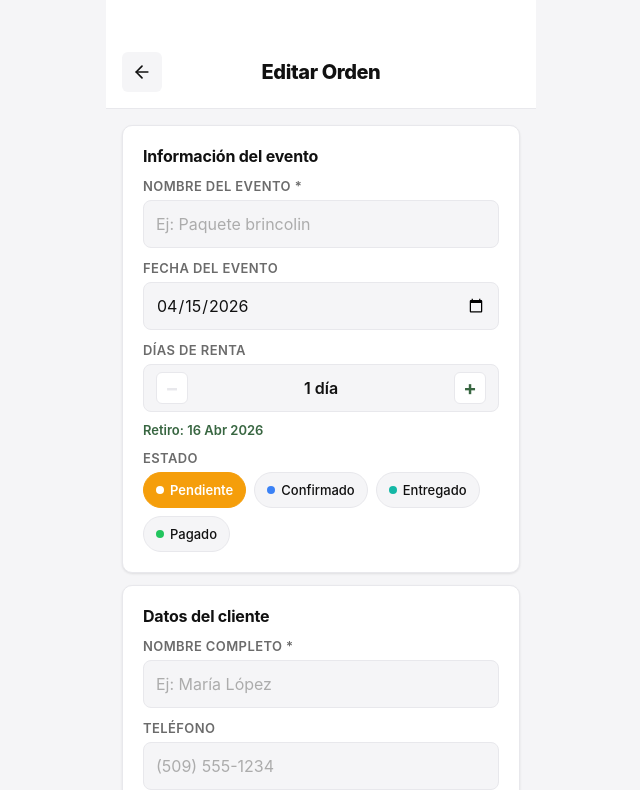
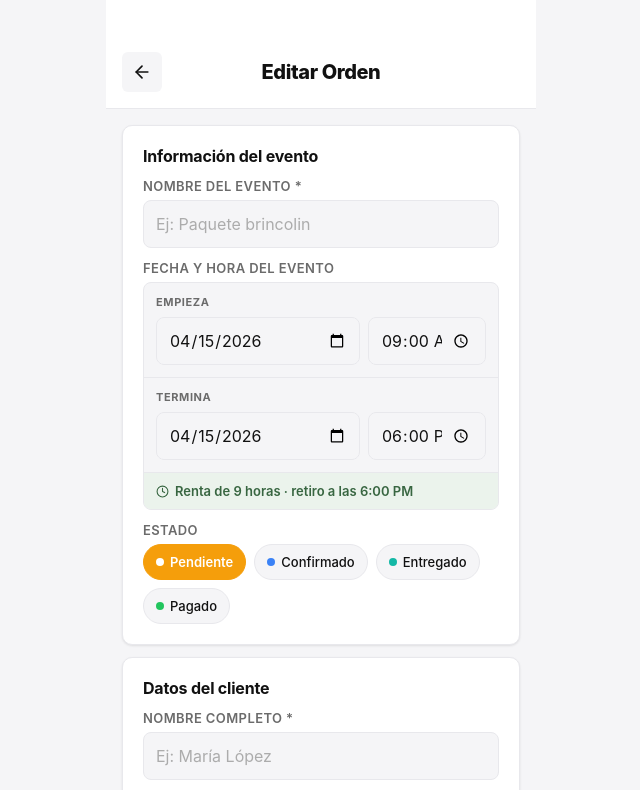
Before and after one commit to esdrasclth/EventOS, a React (Vite) app: page /ordenes/1/editar in a window 1280 px wide. Shown: the top 790 px of the page, without its empty margins (319-959 px from the left). Built offline with nearby package versions, Linux system fonts and the light colour scheme; no server answers; the database is empty; sample sign-in values are in the browser's storage; what @react-pdf/renderer would draw is missing.

Commit message:
fix: agregando elementos para permitir la configuracion de fechas de incio y fecha de cierre de eventos

```diff
--- a/src/pages/DetalleOrden.tsx
+++ b/src/pages/DetalleOrden.tsx
@@ -67,6 +67,46 @@ function formatDate(dateStr: string): string {
 
 function formatCurrency(amount: number): string {
   return `$ ${amount.toLocaleString('es-HN', { minimumFractionDigits: 2 })}`;
+}
+
+function formatDatetime(date: string, time?: string): string {
+  const [y, m, d] = date.split('-');
+  const MONTHS = ['ene','feb','mar','abr','may','jun','jul','ago','sep','oct','nov','dic'];
+  const dateStr = `${parseInt(d)} ${MONTHS[parseInt(m)-1]} ${y}`;
+  if (!time) return dateStr;
+  const [h, min] = time.split(':').map(Number);
+  const period = h >= 12 ? 'PM' : 'AM';
+  const hour = h % 12 || 12;
+  return `${dateStr} · ${hour}:${String(min).padStart(2,'0')} ${period}`;
+}
+
+function calcularDuracionDetalle(orden: { fecha: string; horaInicio?: string; fechaFin?: string; horaFin?: string; diasRenta?: number; fechaRetiro?: string }): string | null {
+  const fechaFin = orden.fechaFin ?? orden.fechaRetiro;
+  if (!fechaFin) return null;
+
+  if (orden.horaInicio && orden.horaFin) {
+    const start = new Date(`${orden.fecha}T${orden.horaInicio}:00`);
+    const end = new Date(`${fechaFin}T${orden.horaFin}:00`);
+    const diffMs = end.getTime() - start.getTime();
+    if (diffMs <= 0) return null;
+
+    if (orden.fecha === fechaFin) {
+      const diffMins = Math.round(diffMs / 60000);
+      const hours = Math.floor(diffMins / 60);
+      const mins = diffMins % 60;
+      if (hours > 0 && mins > 0) return `${hours}h ${mins}min`;
+      if (hours > 0) return `${hours} hora${hours !== 1 ? 's' : ''}`;
+      return `${mins} min`;
+    } else {
+      const diffDays = Math.round(diffMs / 86400000);
+      return `${diffDays} día${diffDays !== 1 ? 's' : ''}`;
+    }
+  }
+
+  if (orden.diasRenta && orden.diasRenta > 1) {
+    return `${orden.diasRenta} día${orden.diasRenta !== 1 ? 's' : ''}`;
+  }
+  return null;
 }
 
 const DetalleOrden: React.FC = () => {
@@ -232,17 +272,31 @@ const DetalleOrden: React.FC = () => {
             <div className={styles.infoRow}>
               <span className={styles.infoIcon}><Calendar size={14} /></span>
               <div>
-                <p className={styles.infoLabel}>Fecha del evento</p>
-                <p className={styles.infoValue}>{formatDate(orden.fecha)}</p>
+                <p className={styles.infoLabel}>Empieza</p>
+                <p className={styles.infoValue}>{formatDatetime(orden.fecha, orden.horaInicio)}</p>
               </div>
             </div>
-            <div className={styles.infoRow}>
-              <span className={styles.infoIcon}><Calendar size={14} /></span>
-              <div>
-                <p className={styles.infoLabel}>Fecha de retiro ({orden.diasRenta ?? 1} día{(orden.diasRenta ?? 1) !== 1 ? 's' : ''} de renta)</p>
-                <p className={styles.infoValue}>{orden.fechaRetiro ? formatDate(orden.fechaRetiro) : '—'}</p>
+            {(orden.fechaFin || orden.fechaRetiro) && (
+              <div className={styles.infoRow}>
+                <span className={styles.infoIcon}><Calendar size={14} /></span>
+                <div>
+                  <p className={styles.infoLabel}>Termina</p>
+                  <p className={styles.infoValue}>{formatDatetime(orden.fechaFin ?? orden.fechaRetiro!, orden.horaFin)}</p>
+                </div>
               </div>
-            </div>
+            )}
+            {(() => {
+              const dur = calcularDuracionDetalle(orden);
+              return dur ? (
+                <div className={styles.infoRow}>
+                  <span className={styles.infoIcon}><Clock size={14} /></span>
+                  <div>
+                    <p className={styles.infoLabel}>Duración</p>
+                    <p className={styles.infoValue}>{dur}</p>
+                  </div>
+                </div>
+              ) : null;
+            })()}
           </div>
         </CollapseSection>
 
--- a/src/pages/NuevaOrden.module.css
+++ b/src/pages/NuevaOrden.module.css
@@ -92,56 +92,59 @@
   letter-spacing: 0.4px;
 }
 
-.diasRentaControl {
-  display: flex;
-  align-items: center;
-  gap: var(--space-md);
-  height: 48px;
-  padding: 0 var(--space-md);
+/* Datetime picker */
+.datetimeBlock {
+  border: 1.5px solid var(--color-border);
   border-radius: var(--radius-lg);
-  border: 1.5px solid var(--color-border);
+  overflow: hidden;
   background: var(--color-bg);
 }
 
-.diasBtn {
-  width: 32px;
-  height: 32px;
-  border-radius: var(--radius-md);
-  background: var(--color-white);
-  border: 1.5px solid var(--color-border);
-  font-size: var(--font-size-lg);
+.datetimeSegment {
+  padding: var(--space-md);
+  display: flex;
+  flex-direction: column;
+  gap: 8px;
+}
+
+.datetimeSegmentLabel {
+  font-size: var(--font-size-xs);
   font-weight: 700;
-  color: var(--color-primary);
+  color: var(--color-text-secondary);
+  text-transform: uppercase;
+  letter-spacing: 0.6px;
+}
+
+.datetimeInputRow {
+  display: flex;
+  gap: var(--space-sm);
+}
+
+.datetimeInputRow .input {
+  flex: 1;
+  min-width: 0;
+}
+
+.timeInput {
+  width: 118px !important;
+  flex: none !important;
+}
+
+.datetimeDivider {
+  height: 1px;
+  background: var(--color-border);
+}
+
+.durationHint {
+  padding: 10px var(--space-md);
   display: flex;
   align-items: center;
-  justify-content: center;
-  flex-shrink: 0;
-  transition: background var(--transition-fast), border-color var(--transition-fast);
-}
-
-.diasBtn:active:not(:disabled) {
+  gap: 6px;
+  font-size: var(--font-size-sm);
+  font-weight: 600;
+  color: var(--color-primary);
   background: var(--color-primary-bg);
-  border-color: var(--color-primary);
-}
-
-.diasBtn:disabled {
-  color: var(--color-border);
-  cursor: not-allowed;
-}
-
-.diasValue {
-  flex: 1;
-  text-align: center;
-  font-size: var(--font-size-base);
-  font-weight: 600;
-  color: var(--color-text);
-}
-
-.fechaRetiroHint {
-  font-size: var(--font-size-sm);
-  color: var(--color-primary);
-  font-weight: 600;
-  margin-top: 4px;
+  border-top: 1px solid var(--color-border);
 }
 
 .input {
--- a/src/pages/NuevaOrden.tsx
+++ b/src/pages/NuevaOrden.tsx
@@ -6,6 +6,7 @@ import {
   Camera,
   X,
   Save,
+  Clock,
 } from 'lucide-react';
 import type { ItemOrden, EstadoOrden, OrdenFormData } from '../types';
 import { createOrden, updateOrden, getOrden, uploadImagen } from '../services/firebase';
@@ -19,11 +20,42 @@ const ESTADOS: { value: EstadoOrden; label: string; color: string }[] = [
   { value: 'pagado',     label: 'Pagado',     color: '#22C55E' },
 ];
 
-function calcularFechaRetiro(fecha: string, diasRenta: number): string {
-  if (!fecha || !diasRenta) return '';
-  const d = new Date(fecha + 'T00:00:00');
-  d.setDate(d.getDate() + diasRenta);
-  return d.toISOString().split('T')[0];
+function formatTime12(time: string): string {
+  if (!time) return '';
+  const [h, m] = time.split(':').map(Number);
+  const period = h >= 12 ? 'PM' : 'AM';
+  const hour = h % 12 || 12;
+  return `${hour}:${String(m).padStart(2, '0')} ${period}`;
+}
+
+function calcularDuracion(
+  fecha: string, horaInicio: string,
+  fechaFin: string, horaFin: string,
+): string | null {
+  if (!fecha || !fechaFin || !horaInicio || !horaFin) return null;
+  const start = new Date(`${fecha}T${horaInicio}:00`);
+  const end = new Date(`${fechaFin}T${horaFin}:00`);
+  const diffMs = end.getTime() - start.getTime();
+  if (diffMs <= 0) return null;
+
+  if (fecha === fechaFin) {
+    const diffMins = Math.round(diffMs / 60000);
+    const hours = Math.floor(diffMins / 60);
+    const mins = diffMins % 60;
+    let durStr = '';
+    if (hours > 0 && mins > 0) durStr = `${hours}h ${mins}min`;
+    else if (hours > 0) durStr = `${hours} hora${hours !== 1 ? 's' : ''}`;
+    else durStr = `${mins} min`;
+    return `Renta de ${durStr} · retiro a las ${formatTime12(horaFin)}`;
+  } else {
+    const DAYS = ['dom', 'lun', 'mar', 'mié', 'jue', 'vie', 'sáb'];
+    const MONTHS = ['ene', 'feb', 'mar', 'abr', 'may', 'jun', 'jul', 'ago', 'sep', 'oct', 'nov', 'dic'];
+    const endDate = new Date(fechaFin + 'T00:00:00');
+    const [, m, d] = fechaFin.split('-');
+    const dateStr = `${DAYS[endDate.getDay()]} ${parseInt(d)} ${MONTHS[parseInt(m) - 1]}`;
+    const diffDays = Math.round(diffMs / 86400000);
+    return `Renta de ${diffDays} día${diffDays !== 1 ? 's' : ''} · retiro ${dateStr}`;
+  }
 }
 
 const EMPTY_ITEM: ItemOrden = { producto: '', cantidad: 1, precio: 0 };
@@ -39,11 +71,14 @@ const NuevaOrden: React.FC = () => {
   const [imageFile, setImageFile] = useState<File | null>(null);
   const [loadingOrden, setLoadingOrden] = useState(isEdit);
 
+  const today = new Date().toISOString().split('T')[0];
+
   const [form, setForm] = useState<Omit<OrdenFormData, 'total'>>({
     nombreEvento: '',
-    fecha: new Date().toISOString().split('T')[0],
-    diasRenta: 1,
-    fechaRetiro: calcularFechaRetiro(new Date().toISOString().split('T')[0], 1),
+    fecha: today,
+    horaInicio: '09:00',
+    fechaFin: today,
+    horaFin: '18:00',
     nombre: '',
     telefono: '',
     direccion: '',
@@ -60,8 +95,9 @@ const NuevaOrden: React.FC = () => {
       setForm({
         nombreEvento: o.nombreEvento ?? '',
         fecha: o.fecha,
-        diasRenta: o.diasRenta ?? 1,
-        fechaRetiro: o.fechaRetiro ?? calcularFechaRetiro(o.fecha, o.diasRenta ?? 1),
+        horaInicio: o.horaInicio ?? '09:00',
+        fechaFin: o.fechaFin ?? o.fechaRetiro ?? o.fecha,
+        horaFin: o.horaFin ?? '18:00',
         nombre: o.nombre,
         telefono: o.telefono,
         direccion: o.direccion,
@@ -116,7 +152,15 @@ const NuevaOrden: React.FC = () => {
         imagenUrl = await uploadImagen(imageFile);
       }
 
-      const data: OrdenFormData = { ...form, imagenUrl };
+      const startMs = new Date((form.fechaFin ?? form.fecha) + 'T00:00:00').getTime();
+      const endMs = new Date(form.fecha + 'T00:00:00').getTime();
+      const diasRenta = Math.max(1, Math.round((startMs - endMs) / 86400000));
+      const data: OrdenFormData = {
+        ...form,
+        imagenUrl,
+        fechaRetiro: form.fechaFin ?? form.fecha,
+        diasRenta,
+      };
 
       if (isEdit && id) {
         await updateOrden(id, data);
@@ -179,55 +223,66 @@ const NuevaOrden: React.FC = () => {
             />
           </div>
           <div className={styles.field}>
-            <label className={styles.label}>Fecha del evento</label>
+            <label className={styles.label}>Fecha y hora del evento</label>
+            <div className={styles.datetimeBlock}>
+              <div className={styles.datetimeSegment}>
+                <span className={styles.datetimeSegmentLabel}>Empieza</span>
+                <div className={styles.datetimeInputRow}>
                   <input
                     className={styles.input}
                     type="date"
                     value={form.fecha}
                     onChange={(e) => {
-                const nuevaFecha = e.target.value;
+                      const val = e.target.value;
                       setForm((prev) => ({
                         ...prev,
-                  fecha: nuevaFecha,
-                  fechaRetiro: calcularFechaRetiro(nuevaFecha, prev.diasRenta),
+                        fecha: val,
+                        fechaFin: prev.fechaFin && prev.fechaFin < val ? val : prev.fechaFin,
                       }));
                     }}
                     required
                   />
+                  <input
+                    className={`${styles.input} ${styles.timeInput}`}
+                    type="time"
+                    value={form.horaInicio ?? '09:00'}
+                    onChange={(e) => setField('horaInicio', e.target.value)}
+                  />
+                </div>
               </div>
 
-          <div className={styles.field}>
-            <label className={styles.label}>Días de renta</label>
-            <div className={styles.diasRentaControl}>
-              <button
-                type="button"
-                className={styles.diasBtn}
-                onClick={() => {
-                  const dias = Math.max(1, form.diasRenta - 1);
-                  setForm((prev) => ({ ...prev, diasRenta: dias, fechaRetiro: calcularFechaRetiro(prev.fecha, dias) }));
-                }}
-                disabled={form.diasRenta <= 1}
-              >−</button>
-              <span className={styles.diasValue}>{form.diasRenta} día{form.diasRenta !== 1 ? 's' : ''}</span>
-              <button
-                type="button"
-                className={styles.diasBtn}
-                onClick={() => {
-                  const dias = Math.min(30, form.diasRenta + 1);
-                  setForm((prev) => ({ ...prev, diasRenta: dias, fechaRetiro: calcularFechaRetiro(prev.fecha, dias) }));
-                }}
-                disabled={form.diasRenta >= 30}
-              >+</button>
+              <div className={styles.datetimeDivider} />
+
+              <div className={styles.datetimeSegment}>
+                <span className={styles.datetimeSegmentLabel}>Termina</span>
+                <div className={styles.datetimeInputRow}>
+                  <input
+                    className={styles.input}
+                    type="date"
+                    value={form.fechaFin ?? form.fecha}
+                    min={form.fecha}
+                    onChange={(e) => setField('fechaFin', e.target.value)}
+                    required
+                  />
+                  <input
+                    className={`${styles.input} ${styles.timeInput}`}
+                    type="time"
+                    value={form.horaFin ?? '18:00'}
+                    onChange={(e) => setField('horaFin', e.target.value)}
+                  />
                 </div>
-            {form.fechaRetiro && (
-              <p className={styles.fechaRetiroHint}>
-                Retiro: {(() => {
-                  const [y, m, d] = form.fechaRetiro.split('-');
-                  const months = ['Ene','Feb','Mar','Abr','May','Jun','Jul','Ago','Sep','Oct','Nov','Dic'];
-                  return `${parseInt(d)} ${months[parseInt(m)-1]} ${y}`;
+              </div>
+
+              {(() => {
+                const dur = calcularDuracion(form.fecha, form.horaInicio ?? '', form.fechaFin ?? '', form.horaFin ?? '');
+                return dur ? (
+                  <div className={styles.durationHint}>
+                    <Clock size={13} />
+                    {dur}
+                  </div>
+                ) : null;
               })()}
-              </p>
-            )}
+            </div>
           </div>
 
           <div className={styles.field}>
--- a/src/services/exportExcel.ts
+++ b/src/services/exportExcel.ts
@@ -6,9 +6,8 @@ export function exportToExcel(ordenes: Orden[]): void {
 
   // Sheet 1 — Órdenes summary
   const ordenesData = ordenes.map((o) => ({
-    'Fecha evento': o.fecha,
-    'Días renta': o.diasRenta ?? 1,
-    'Fecha retiro': o.fechaRetiro ?? '',
+    'Inicio': o.horaInicio ? `${o.fecha} ${o.horaInicio}` : o.fecha,
+    'Termina': o.horaFin ? `${o.fechaFin ?? o.fechaRetiro ?? ''} ${o.horaFin}` : (o.fechaFin ?? o.fechaRetiro ?? ''),
     Cliente: o.nombre,
     Teléfono: o.telefono,
     Dirección: o.direccion,
@@ -17,7 +16,7 @@ export function exportToExcel(ordenes: Orden[]): void {
   }));
   const ws1 = XLSX.utils.json_to_sheet(ordenesData);
   ws1['!cols'] = [
-    { wch: 14 }, { wch: 10 }, { wch: 14 }, { wch: 30 }, { wch: 18 }, { wch: 35 }, { wch: 12 }, { wch: 12 },
+    { wch: 18 }, { wch: 18 }, { wch: 30 }, { wch: 18 }, { wch: 35 }, { wch: 12 }, { wch: 12 },
   ];
   XLSX.utils.book_append_sheet(wb, ws1, 'Órdenes');
 
--- a/src/services/exportPdf.tsx
+++ b/src/services/exportPdf.tsx
@@ -222,13 +222,13 @@ const OrdenDocument: React.FC<OrdenDocumentProps> = ({ orden }) => (
           <Text style={styles.value}>{orden.direccion}</Text>
         </View>
         <View style={styles.row}>
-          <Text style={styles.label}>Fecha del evento:</Text>
-          <Text style={styles.value}>{formatDate(orden.fecha)}</Text>
+          <Text style={styles.label}>Empieza:</Text>
+          <Text style={styles.value}>{formatDate(orden.fecha)}{orden.horaInicio ? ` · ${orden.horaInicio}` : ''}</Text>
         </View>
-        {orden.fechaRetiro ? (
+        {(orden.fechaFin || orden.fechaRetiro) ? (
           <View style={styles.row}>
-            <Text style={styles.label}>Fecha de retiro:</Text>
-            <Text style={styles.value}>{formatDate(orden.fechaRetiro)} ({orden.diasRenta ?? 1} día{(orden.diasRenta ?? 1) !== 1 ? 's' : ''} de renta)</Text>
+            <Text style={styles.label}>Termina:</Text>
+            <Text style={styles.value}>{formatDate(orden.fechaFin ?? orden.fechaRetiro!)}{orden.horaFin ? ` · ${orden.horaFin}` : ''}</Text>
           </View>
         ) : null}
       </View>
```
Also changed, not shown: src/types.ts (+5 -2 lines). Lines whose indentation alone changed are shown as unchanged.
